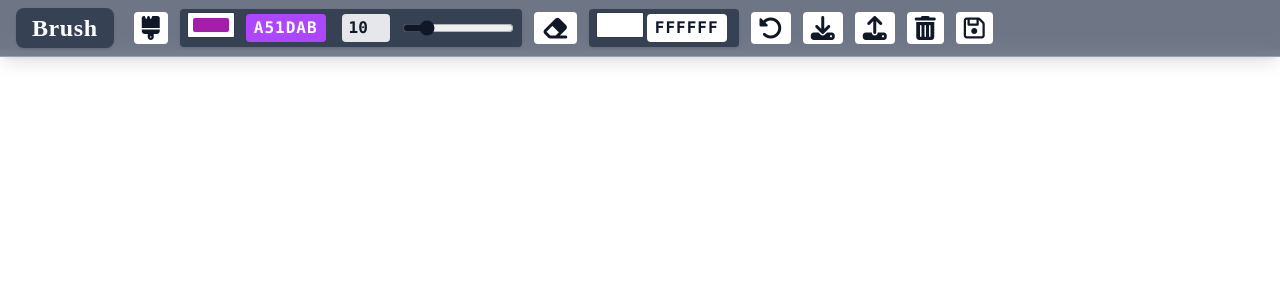
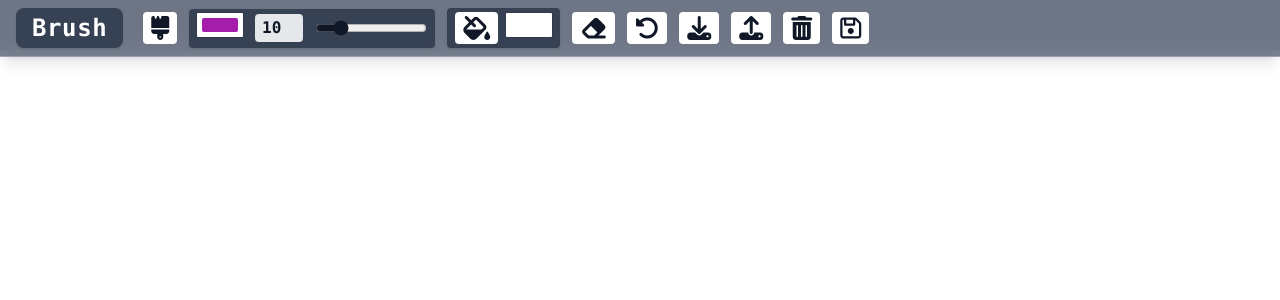
Before and after one commit to dandee77/AI-Paint-Calculator, a React (Vite) app: page / in a window 1280 px wide. Shown: the top 300 px of the page. Built offline with nearby package versions, Linux system fonts and the light colour scheme.

Commit message:
added fill bg icon to the top bar

```diff
--- a/src/components/TopBar.jsx
+++ b/src/components/TopBar.jsx
@@ -40,7 +40,7 @@ export default function TopBar({
 
   return (
     <div className="fixed top-0 w-full flex items-center px-4 py-2 gap-3 z-20 bg-gray-500/90 backdrop-blur shadow-lg border-b border-gray-400">
-      <span className="text-2xl font-bold font-[Oswald] tracking-wide text-white bg-gray-700 rounded-lg px-4 py-1 mr-2 shadow">
+      <span className="text-2xl font-mono font-bold font-[Oswald] tracking-wide text-white bg-gray-700 rounded-lg px-4 py-1 mr-2 shadow">
         {tool}
       </span>
 
@@ -55,13 +55,6 @@ export default function TopBar({
         ref={brushRef}
       >
         <ColorPickerPopover color={brushColor} onChange={setBrushColor} />
-        <input
-          type="text"
-          value={brushColor.replace("#", "").toUpperCase()}
-          readOnly
-          className="w-20 text-center font-mono font-bold rounded bg-purple-500 text-white border-none outline-none px-1 py-0.5 mx-1 cursor-default select-all"
-          style={{ letterSpacing: "1px" }}
-        />
         <input
           type="number"
           min="1"
@@ -80,16 +73,11 @@ export default function TopBar({
         />
       </div>
 
-      <button
-        onClick={() => setTool("Eraser")}
-        className="fas fa-eraser text-2xl text-gray-900 bg-white rounded px-2 py-1 hover:bg-purple-200 hover:text-purple-700 transition"
-        title="Eraser"
-      />
-
       <div
-        className="flex items-center bg-gray-700 rounded px-2 py-1 shadow"
+        className="flex items-center bg-gray-700 rounded px-2 py-1 shadow gap-2"
         ref={bucketRef}
       >
+        <i className="fas fa-fill-drip text-2xl text-gray-900 bg-white rounded px-2 py-1 hover:bg-purple-200 hover:text-purple-700 transition"></i>
         <ColorPickerPopover
           color={bucketColor}
           onChange={(color) => {
@@ -97,14 +85,13 @@ export default function TopBar({
             setTool("Bucket Fill");
           }}
         />
-        <input
-          type="text"
-          value={bucketColor.replace("#", "").toUpperCase()}
-          readOnly
-          className="w-20 text-center font-mono font-bold rounded bg-white text-gray-900 border-none outline-none px-1 py-0.5 mx-1 cursor-default select-all"
-          style={{ letterSpacing: "1px" }}
-        />
       </div>
+
+      <button
+        onClick={() => setTool("Eraser")}
+        className="fas fa-eraser text-2xl text-gray-900 bg-white rounded px-2 py-1 hover:bg-purple-200 hover:text-purple-700 transition"
+        title="Eraser"
+      />
 
       <button
         onClick={onClearCanvas}
--- a/src/index.css
+++ b/src/index.css
@@ -1,7 +1,7 @@
 @import "tailwindcss";
 
 body {
-  @apply bg-gray-400 overflow-hidden font-sans;
+  @apply bg-gray-400 overflow-hidden font-mono;
 }
 
 canvas {
```
